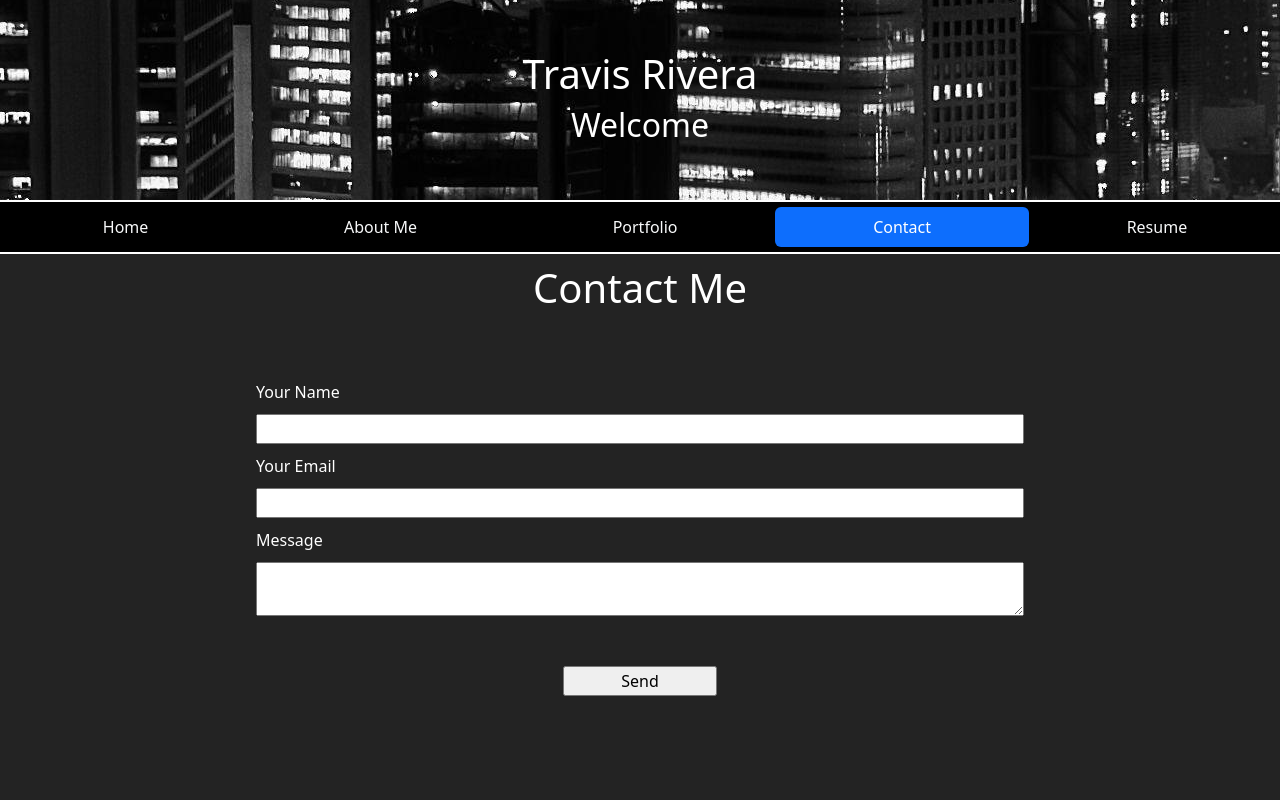
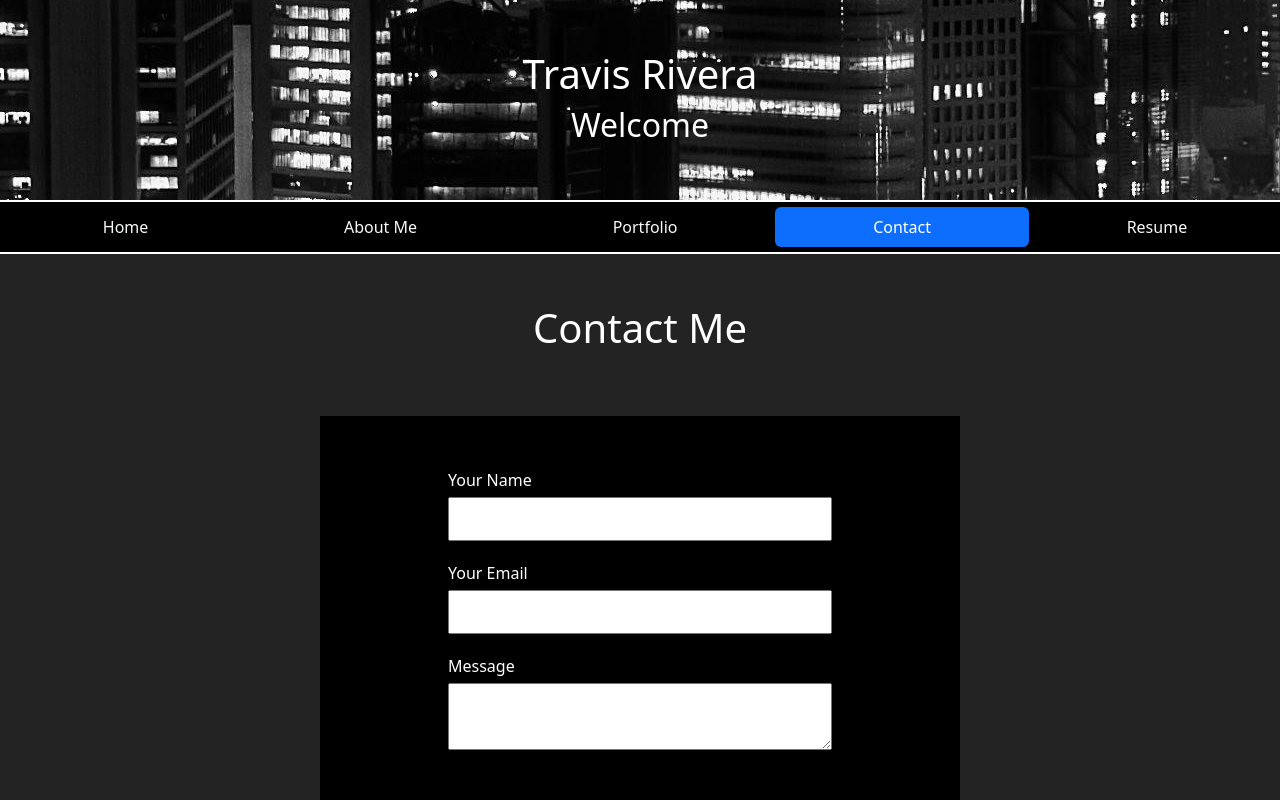
Before and after one commit to Travis3214/My-Portfolio, a React (Vite) app: page /Contact in a window 1280 px wide. Shown: the top 800 px of the page. Built offline with nearby package versions, Linux system fonts and the light colour scheme.

Commit message:
fixed contact form to look proper across many devices

```diff
--- a/src/components/ContactForm.jsx
+++ b/src/components/ContactForm.jsx
@@ -38,7 +38,7 @@ export const ContactForm = () => {
 
   return (
     <div>
-      <form ref={form} onSubmit={sendEmail} className='contact'>
+      <form ref={form} onSubmit={sendEmail} className='contactForm'>
         <label className='submit'>Your Name</label>
         <input type="text" name="from_name" className='submit' />
         <label className='submit'>Your Email</label>
--- a/src/index.css
+++ b/src/index.css
@@ -163,7 +163,7 @@
   text-align: center;
   color: white;
   background-color: rgb(35, 35, 35);
-  padding-top: 10px;
+  padding-top: 50px;
 }
 
 .githubIcon {
@@ -179,28 +179,38 @@
   text-align: center;
   color: white;
   background-color: rgb(35, 35, 35);
-  padding-top: 10px;
+  padding-top: 50px;
+  padding-bottom: 50px;
 }
 
-.contact {
+.contactForm {
   display: flex;
   flex-direction: column;
   justify-content: center;
   text-align: left;
   padding-left: 20%;
   padding-right: 20%;
-  padding-top: 50px;
-  padding-bottom: 15%;
+  padding-top: 5%;
+}
+
+.contactPage {
+  background-color: rgb(0, 0, 0);
+  margin-top: 5%;
+  margin-bottom: 5%;
+  margin-left: 25%;
+  margin-right: 25%;
 }
 
 .submit {
-  margin-top: 10px;
+  margin-top: 5px;
+  padding-top: 15px;
 }
 
 .submitButton {
-  margin-top: 50px;
-  margin-left: 40%;
-  margin-right: 40%;
+  margin-left: 20%;
+  margin-right: 20%;
+  margin-top: 15%;
+  margin-bottom: 10%;
 }
 
 .popup {
--- a/src/pages/Contact.jsx
+++ b/src/pages/Contact.jsx
@@ -4,7 +4,9 @@ export default function Contact() {
     return (
       <div className="title">
         <h1>Contact Me</h1>
-        <ContactForm />
+        <div className="contactPage">
+          <ContactForm />
+          </div>
       </div>
     );
   }
```
